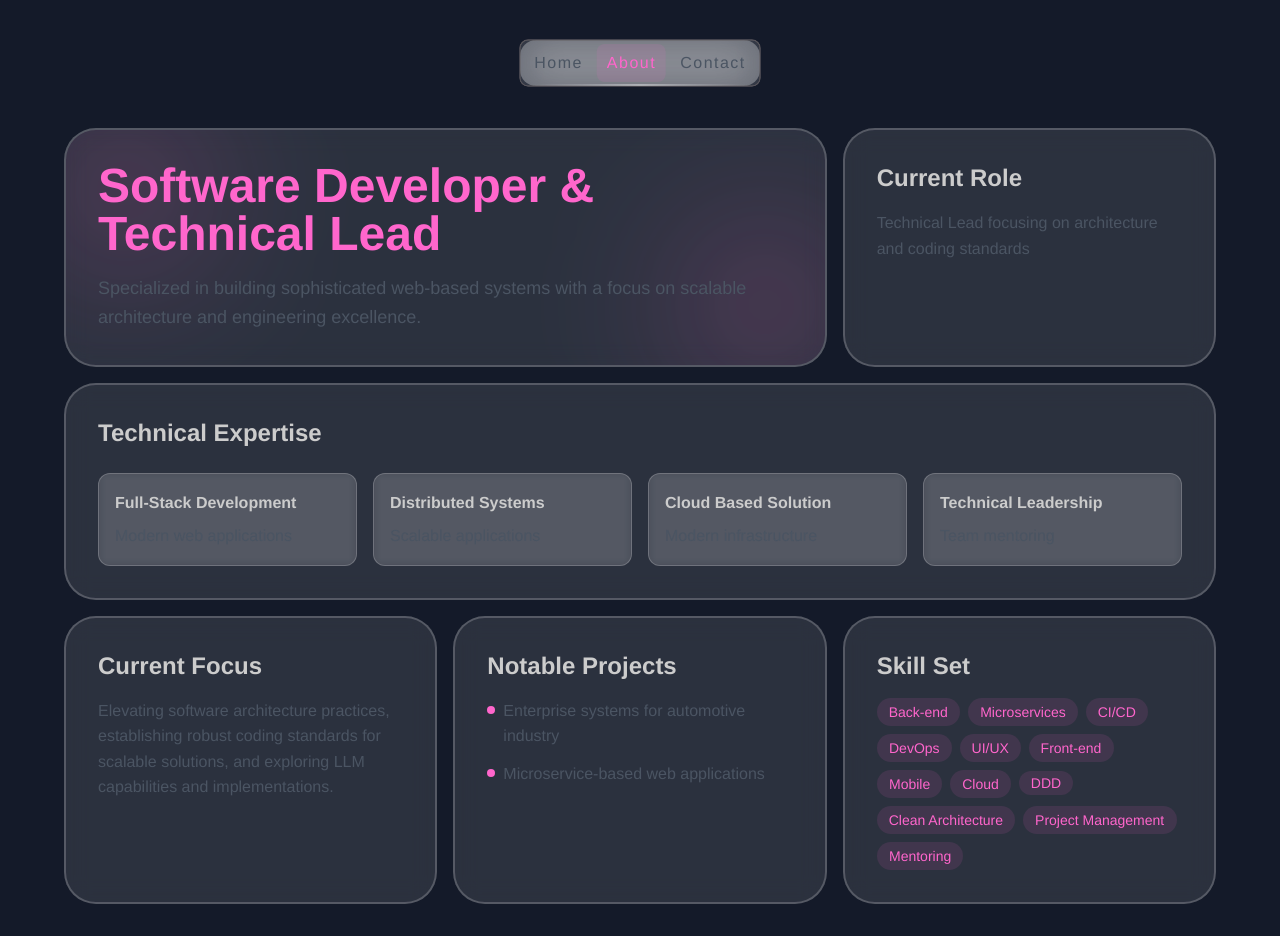
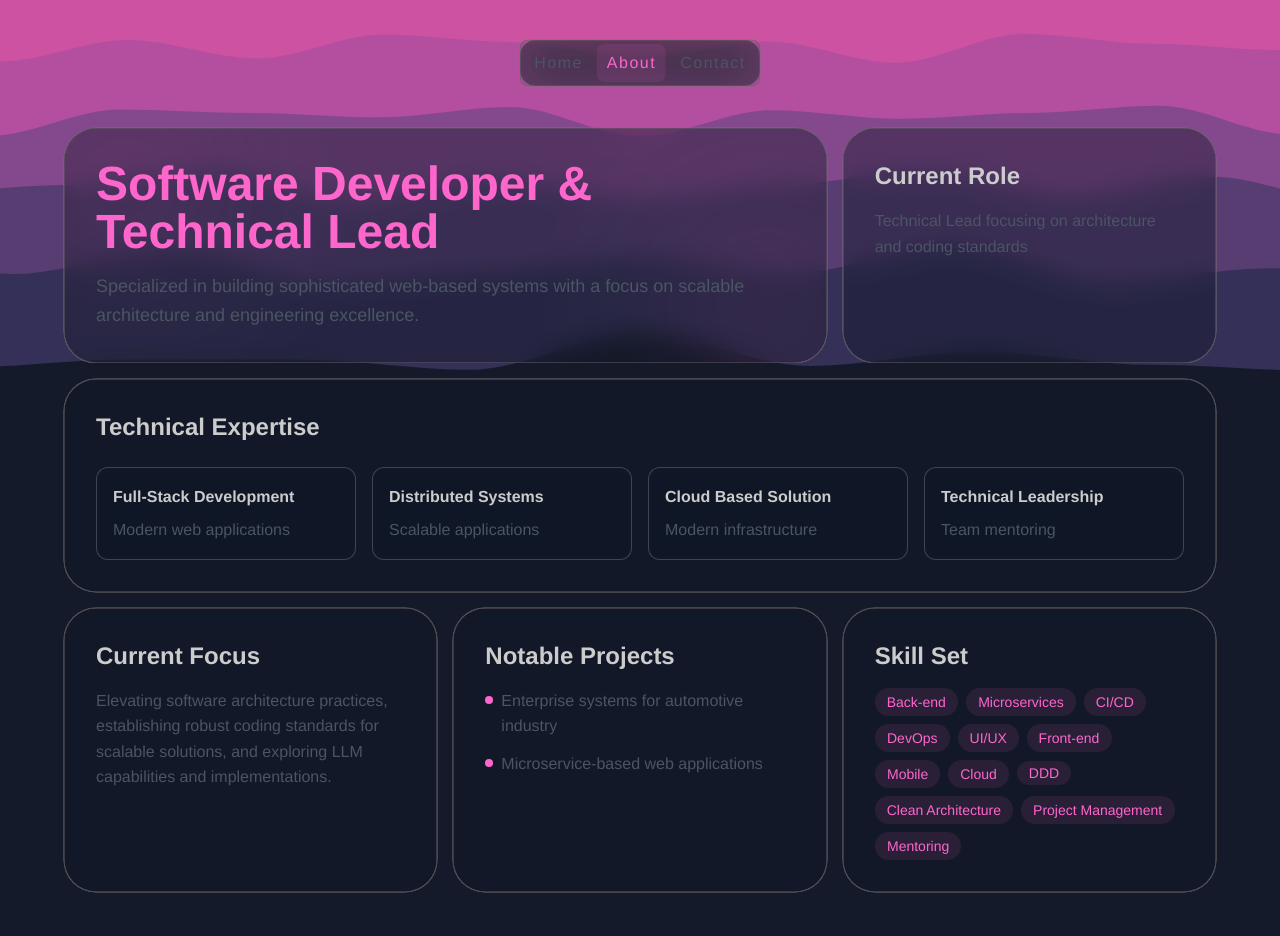
Before and after one commit to ryusu777/ryusu.id, a Nuxt app: page /about in a window 1280 px wide. Built offline with nearby package versions, Linux system fonts and the light colour scheme; a web font is replaced by a local one.

Commit message:
added waved background in about page, modified header opacity, modified bento grid border style and background opacity

```diff
--- /dev/null
+++ b/components/AnimatedLayeredBackground.vue
@@ -0,0 +1,13 @@
+<script setup lang="ts">
+  import MathWave from './MathWave.vue';
+</script>
+
+<template>
+  <div>
+    <MathWave color="#353057" :height="210" :initial-phase="5" />
+    <MathWave color="#583d73" :height="170" :initial-phase="4" />
+    <MathWave color="#84488c" :height="130" :initial-phase="3" />
+    <MathWave color="#b34f9e" :height="90" :initial-phase="2" />
+    <MathWave color="#ce52a2" :height="50" :initial-phase="1" />
+  </div>
+</template>
--- /dev/null
+++ b/components/MathWave.vue
@@ -0,0 +1,107 @@
+<template>
+  <svg
+    id="math-wave"
+    viewBox="0 0 1000 300"
+    width="1000"
+    :height="300 + height"
+    xmlns="http://www.w3.org/2000/svg"
+    preserveAspectRatio="xMidYMid slice"
+    class="wave-container"
+  >
+    <path :d="wavePath" :fill="color" class="wave" />
+  </svg>
+</template>
+
+<script setup lang="ts">
+  import { ref, computed, onMounted, onUnmounted } from 'vue';
+
+  interface Point {
+    x: number;
+    y: number;
+  }
+
+  const props = defineProps<{
+    color: string;
+    height: number;
+    initialPhase: number;
+  }>();
+
+  const points = ref<Point[]>([]);
+  const amplitude = ref(10);
+  const frequency = ref(0.1);
+  const phase = ref(props.initialPhase);
+  let animationFrame: number | null = null;
+
+  const generateWavePoints = (): Point[] => {
+    const points: Point[] = [];
+    const segments = 10; // Number of segments in the wave
+
+    for (let i = 0; i <= segments; i++) {
+      const x = (1000 / segments) * i;
+      const y =
+        props.height - // Move centerline up and invert the wave (was 150 +)
+        amplitude.value * Math.sin(frequency.value * x + phase.value) - // Main wave (inverted)
+        amplitude.value * 0.5 * Math.sin(frequency.value * 2 * x + phase.value); // Harmonic wave (inverted)
+
+      points.push({ x, y });
+    }
+
+    return points;
+  };
+
+  const wavePath = computed(() => {
+    // Generate points for the wave
+    const points = generateWavePoints();
+
+    // Create the SVG path using bezier curves
+    let path = `M 0 ${points[0].y}`;
+
+    for (let i = 0; i < points.length - 1; i++) {
+      const current = points[i];
+      const next = points[i + 1];
+
+      // Calculate control points for smooth curve
+      const controlPoint1 = {
+        x: current.x + (next.x - current.x) / 3,
+        y: current.y,
+      };
+      const controlPoint2 = {
+        x: current.x + ((next.x - current.x) * 2) / 3,
+        y: next.y,
+      };
+
+      path += ` C ${controlPoint1.x} ${controlPoint1.y}, ${controlPoint2.x} ${controlPoint2.y}, ${next.x} ${next.y}`;
+    }
+
+    // Close the path at the top
+    path += ` L ${1000} 0 L 0 0 Z`;
+
+    return path;
+  });
+
+  // Animation function
+  const animate = () => {
+    phase.value += 0.01;
+    animationFrame = requestAnimationFrame(animate);
+  };
+
+  onMounted(() => {
+    animate();
+  });
+
+  onUnmounted(() => {
+    if (animationFrame !== null) {
+      cancelAnimationFrame(animationFrame);
+    }
+  });
+</script>
+
+<style scoped lang="scss">
+  .wave-container {
+    overflow: hidden;
+    width: 100%;
+    position: absolute;
+    left: 0;
+    right: 0;
+  }
+</style>
--- a/components/layout/AppHeader.vue
+++ b/components/layout/AppHeader.vue
@@ -65,12 +65,12 @@
     @apply w-fit;
     @apply top-[40px] z-10;
     @apply backdrop-blur-md;
-    @apply bg-white/30 dark:bg-gray-900/30;
+    @apply bg-gray-900/50;
     @apply backdrop-saturate-150;
     @apply fixed;
     @apply rounded-2xl;
-    -webkit-backdrop-filter: blur(12px);
-    backdrop-filter: blur(12px);
+    -webkit-backdrop-filter: blur(2px);
+    backdrop-filter: blur(2px);
     @apply flex justify-center;
 
     nav {
@@ -87,12 +87,5 @@
       /* Exclusion blend */
       background-blend-mode: exclusion;
     }
-
-    &::after {
-      content: '';
-      @apply absolute bottom-0 left-0 right-0 h-[2px] bg-gradient-to-r;
-      @apply from-transparent from-5% via-gray-200/50 via-50% to-transparent to-95%;
-      @apply dark:via-gray-800/75;
-    }
   }
 </style>
--- a/pages/about.vue
+++ b/pages/about.vue
@@ -1,8 +1,12 @@
 <script setup lang="ts">
   import Tooltip from '@/components/ui/Tooltip.vue';
+  import AnimatedLayeredBackground from '~/components/AnimatedLayeredBackground.vue';
 </script>
 
 <template>
+  <div class="w-full">
+    <AnimatedLayeredBackground class="fixed inset-0 w-full" />
+
     <main
       class="flex-1 flex flex-col justify-start items-center relative pt-32 px-4 pb-4 sm:pb-4 lg:pb-8 sm:px-6 lg:px-8"
     >
@@ -106,13 +110,17 @@
         </div>
       </div>
     </main>
+  </div>
 </template>
 
 <style scoped>
   .bento-section {
-    @apply p-[32px] rounded-[32px] border-[2px] border-white/20 dark:border-white/10
-    bg-white/10 dark:bg-white/5 backdrop-blur-md
-    hover:shadow-lg hover:shadow-primary/5
+    box-shadow:
+      inset 0 0 0 0.5px #656063,
+      0 0 0 0.5px #787174;
+    @apply p-[32px] rounded-[32px]
+    backdrop-blur-md
+    bg-gray-900/40
     hover:border-primary/30 dark:hover:border-primary/20
     transition-all;
     animation: fade-in-up 400ms cubic-bezier(0.7, 0, 0.3, 1) var(--animation-delay) backwards;
@@ -120,7 +128,7 @@
 
   .bento-card {
     @apply p-4 rounded-xl
-    bg-white/10 dark:bg-white/5
+    bg-gray-900/50
     backdrop-blur-sm
     border border-white/20 dark:border-white/10
     hover:border-white/30 dark:hover:border-white/20
--- a/pages/index.vue
+++ b/pages/index.vue
@@ -1,6 +1,8 @@
 <template>
   <main class="flex-1 flex flex-col justify-center items-center relative w-full h-full">
-    <section class="min-h-screen w-full flex flex-col justify-center items-center relative overflow-hidden">
+    <section
+      class="min-h-screen w-full flex flex-col justify-center items-center relative overflow-hidden"
+    >
       <AnimatedBackground />
       <h1 class="text-9xl font-bold relative z-10">Hi</h1>
       <p class="text-bold md:text-3xl text-xl typing-animation text-center relative z-10">
@@ -23,8 +25,8 @@
       rgba(255, 255, 255, 0.085) 0%,
       rgba(255, 255, 255, 0.075) 20%,
       rgba(255, 255, 255, 0.05) 40%,
-    rgba(255, 255, 255, 0.0) 60%
+      rgba(255, 255, 255, 0) 60%
     );
-  backdrop-filter:blur(4px);
+    backdrop-filter: blur(4px);
   }
 </style>
```
Also changed, not shown: components/AnimatedBackground.vue (+37 -14 lines). Lines whose indentation alone changed are shown as unchanged.
